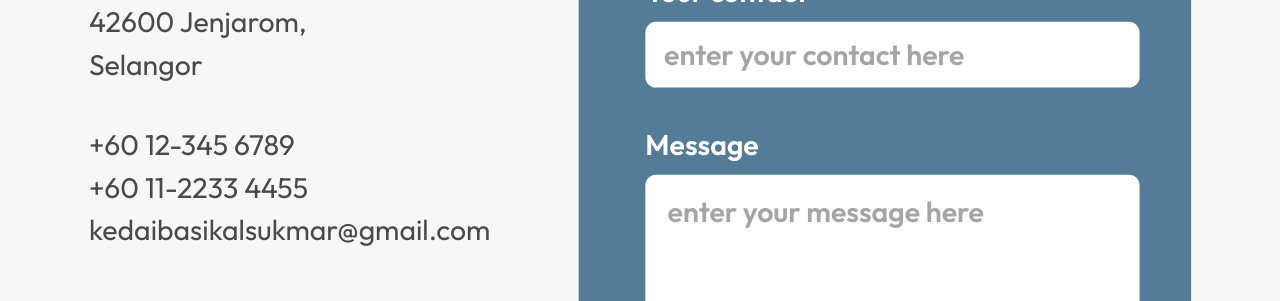
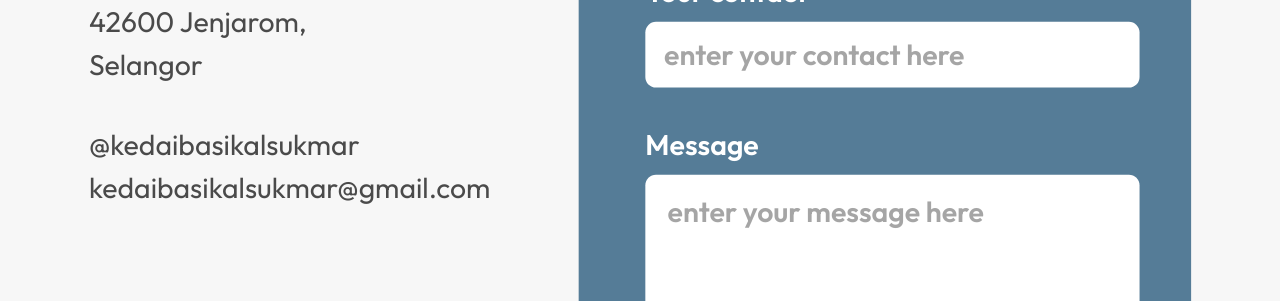
Before and after one commit to Aryanranjan1/kedai-basikal-sukmar, a Next.js app: page /contact in a window 1280 px wide. Shown: the part 1020-1321 px from the top of the page. Built offline with nearby package versions, Linux system fonts and the light colour scheme.

Commit message:
contact detail in contact section

```diff
--- a/src/components/sections/ContactSection.tsx
+++ b/src/components/sections/ContactSection.tsx
@@ -76,7 +76,7 @@ const ContactSection: React.FC = () => {
             {/* Left Section - Contact Info */}
             <div style={{ left: 100, top: 82, position: 'absolute', color: 'black', fontSize: 96, fontFamily: 'Outfit', fontWeight: '300', wordWrap: 'break-word' }}>Reach</div>
             <div style={{ left: 377, top: 82, position: 'absolute', color: '#124970', fontSize: 96, fontFamily: 'Outfit', fontWeight: '500', wordWrap: 'break-word' }}>Us</div>
-            <div style={{ left: 100, top: 486, position: 'absolute', color: 'rgba(0, 0, 0, 0.70)', fontSize: 32, fontFamily: 'Outfit', fontWeight: '400', wordWrap: 'break-word' }}>+60 12-345 6789<br />+60 11-2233 4455<br />kedaibasikalsukmar@gmail.com</div>
+            <div style={{ left: 100, top: 486, position: 'absolute', color: 'rgba(0, 0, 0, 0.70)', fontSize: 32, fontFamily: 'Outfit', fontWeight: '400', wordWrap: 'break-word' }}>@kedaibasikalsukmar<br />kedaibasikalsukmar@gmail.com</div>
             <div style={{ width: 317, left: 100, top: 252, position: 'absolute', color: 'rgba(0, 0, 0, 0.70)', fontSize: 32, fontFamily: 'Outfit', fontWeight: '400', wordWrap: 'break-word' }}>No3, Jalan 3/2, Taman Seri Jaromas,<br /> 42600 Jenjarom, Selangor</div>
 
             {/* Google Maps Embed */}
```
